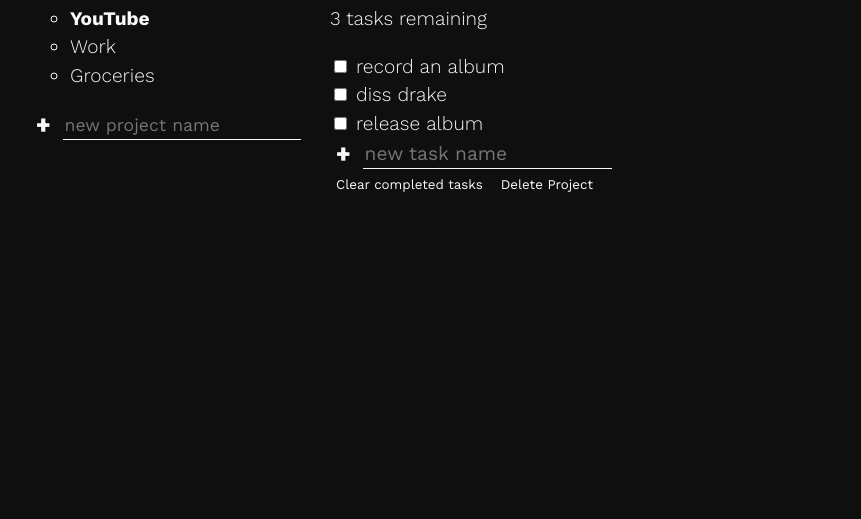
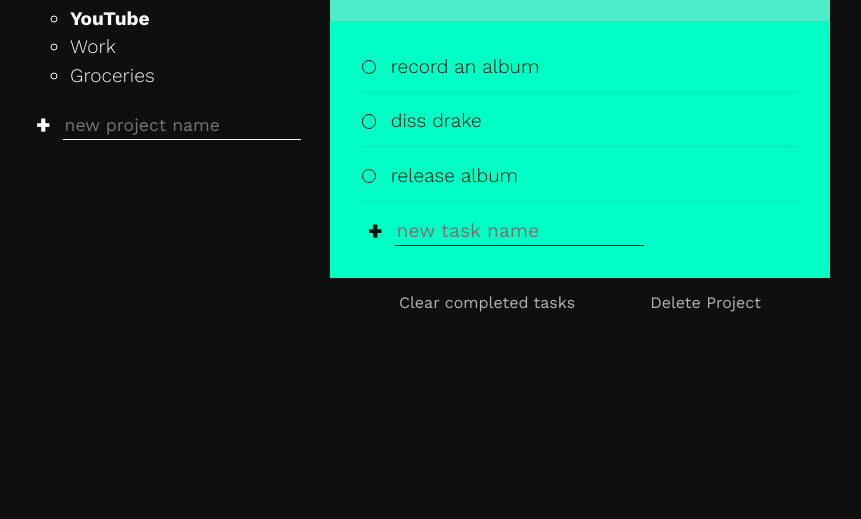
Before and after one commit to Sess254/to_do_list, a website built with webpack: page src/template.html in a window 1280 px wide. Shown: the part 281-800 px from the top of the page, without its empty margins (210-1071 px from the left). Built offline with nearby package versions, Linux system fonts and the light colour scheme.

Commit message:
front end part done

```diff
--- a/src/styles.css
+++ b/src/styles.css
@@ -3,6 +3,7 @@
     --clr-secondary: #4a4d57;
     --clr-accent: #00ffc4;
     --clr-text: #f9f9f9;
+    --clr-warning: #fa1736;
 }
 
 * ,
@@ -53,6 +54,17 @@ form {
     opacity: 0.7;
 }
 
+.btn.delete {
+    opacity: .7;
+    font-size: 1rem;
+    transition: color 200ms;
+
+}
+
+.btn.delete:hover {
+    color: var(--clr-warning);
+}
+
 .title {
     grid-area: header;
     text-align: center;
@@ -76,15 +88,125 @@ form {
     font-weight: 700;
 }
 
+.list-name {
+    cursor: pointer;
+}
+
+.list-name:hover {
+    opacity: .7;
+}
+
 .todo-list {
+    --spacer: 2rem;
+
     grid-area: active;
+    background: var(--clr-accent);
+    color: var(--clr-primary);
 }
+
+.todo-header {
+    background: #4becc7;
+    padding: var(--spacer);
+    display: flex;
+    align-items: center;
+    justify-content: space-between;
+}
+
+.todo-body {
+    padding: var(--spacer);
+    position: relative;
+}
+
+[type="checkbox"] {
+    opacity: 0;
+    position: absolute;
+}
+
+.custom-checkbox {
+    --size: .75em;
+    display: inline-block;
+    width:  var(--size);
+    height: var(--size);
+    cursor: pointer;
+    border: 1px solid currentColor;
+    border-radius: 50%;
+    margin-right: var(--size);
+    transform: scale(1);
+    transition: transform 300ms ease-in-out;
+
+}
+
+.task:hover .custom-checkbox ,
+[type="checkbox"]:focus + label .custom-checkbox{
+    transform: scale(1.2);
+    color: var(--clr-primary);
+}
+
+[type="checkbox"]:checked + label .custom-checkbox {
+    background: var(--clr-primary);
+    color: var(--clr-secondary);
+}
+
+[type="checkbox"]:checked + label {
+    opacity: .5;
+}
+
+
+
+.task label {
+    display: inline-flex;
+    align-items: center;
+    position: relative;
+}
+
+.task {
+    position: relative;
+    margin-bottom: 1.25em;
+}
+
+.task::after {
+    content: "";
+    position: absolute;
+    right: 0;
+    left: 0;
+    bottom: -.5em;
+    height: 1px;
+    background: currentColor;
+    opacity: 0.1;
+}
+
+.list-title {
+    margin: 0 1em 0 0;
+}
+
+.task-count {
+    margin: 0;
+}
+
+.task label::after {
+    content: "";
+    position: absolute;
+    top: 50%;
+    right: 0;
+    left: 1.5em;
+    height: 3px;
+    background: currentColor;
+    transform: scaleX(0);
+    transform-origin: right;
+    transition: transform 150ms ease-in-out;
+}
+
+[type="checkbox"]:checked + label::after {
+    transform: scaleX(1);
+    transform-origin: left;
+}
+
 
 .new {
     background: transparent;
     font-size: inherit;
     border: 0;
-    color: var(--clr-text);
+    color: inherit;
     border-bottom: 1px solid currentColor;
     outline: none;
     transition: border-bottom 150ms ease-in;
@@ -102,3 +224,17 @@ form {
 .new.project {
     font-size: 1.1rem;
 }
+
+.new.task {
+    margin-bottom: 0;
+}
+
+.delete-stuff {
+    display: flex;
+    justify-content: space-evenly;
+    position: absolute;
+    width: 100%;
+    left: 0;
+    bottom: -35px;
+    color: var(--clr-text);
+}
--- a/src/template.html
+++ b/src/template.html
@@ -15,9 +15,9 @@
         <div class="all-tasks">
             <h2 class="task-list-title">My Projects</h2>
             <ul class="task-list">
-                <li class="active-list">YouTube</li>
-                <li>Work</li>
-                <li>Groceries</li>
+                <li class="list-name active-list">YouTube</li>
+                <li class="list-name">Work</li>
+                <li class="list-name">Groceries</li>
             </ul>
 
             <form action="">
@@ -45,20 +45,30 @@
                 <div class="tasks">
                     <div class="task">
                         <input type="checkbox"  id="task1">
-                        <span class="custom-checkbox"></span>
-                        <label for="task1">record an album</label>
+
+                        <label for="task1">
+                            <span class="custom-checkbox">
+                            </span>
+                            record an album
+                        </label>
                     </div>
 
                     <div class="task">
                         <input type="checkbox"  id="task2">
-                        <span class="custom-checkbox"></span>
-                        <label for="task2">diss drake</label>
+                        <label for="task2">
+                            <span class="custom-checkbox">
+                            </span>
+                            diss drake
+                        </label>
                     </div>
 
                     <div class="task">
                         <input type="checkbox"  id="task3">
-                        <span class="custom-checkbox"></span>
-                        <label for="task3">release album</label>
+                        <label for="task3">
+                            <span class="custom-checkbox">
+                            </span>
+                            release album
+                        </label>
                     </div>
                 </div>
 
```
